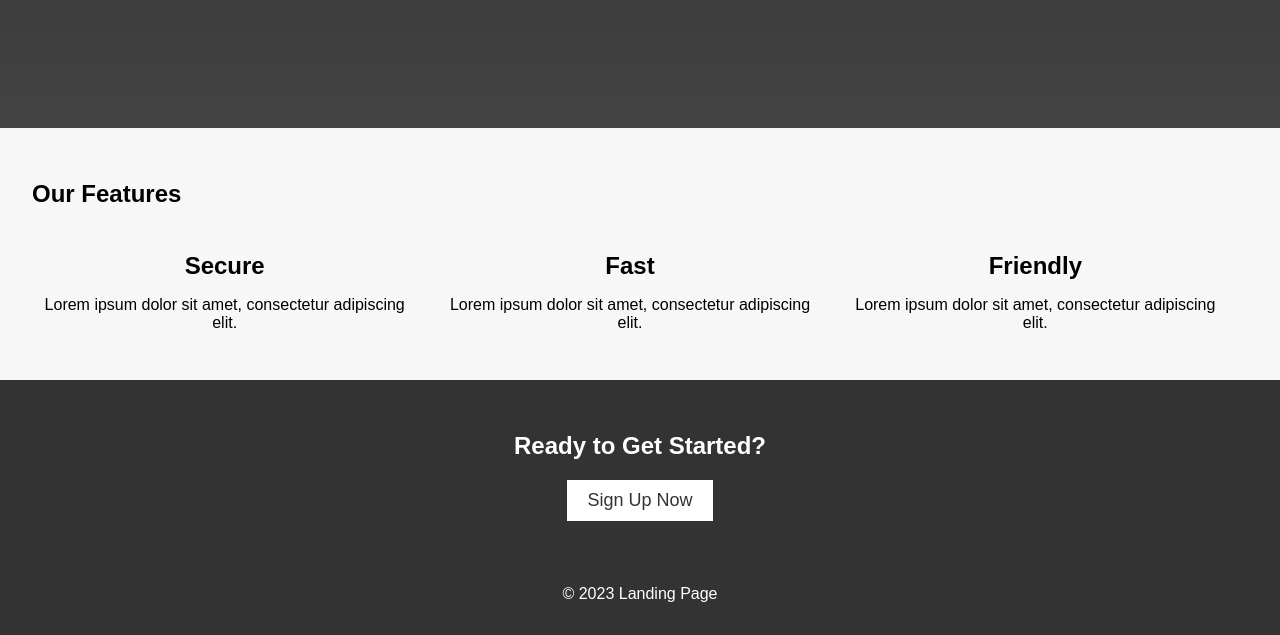
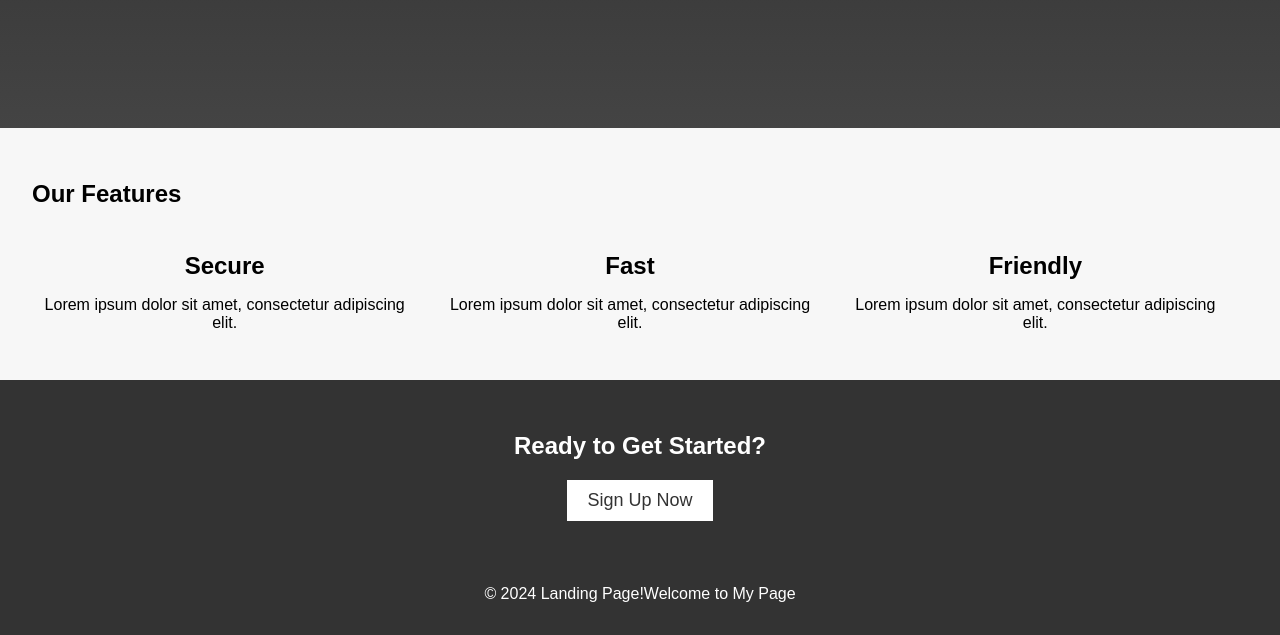
Before and after one commit to SAMPREETI2002/samplejs, a website: page index.html in a window 1280 px wide. Shown: the part 722-1357 px from the top of the page. Drawn offline with Linux system fonts and the light colour scheme.

Commit message:
all files

```diff
--- a/index.html
+++ b/index.html
@@ -158,7 +158,7 @@
       </section>
     </main>
     <footer>
-      <p>&copy; 2023 Landing Page</p>
+      <p>&copy; 2024 Landing Page!Welcome to My Page</p>
     </footer>
   </body>
 </html>
```
